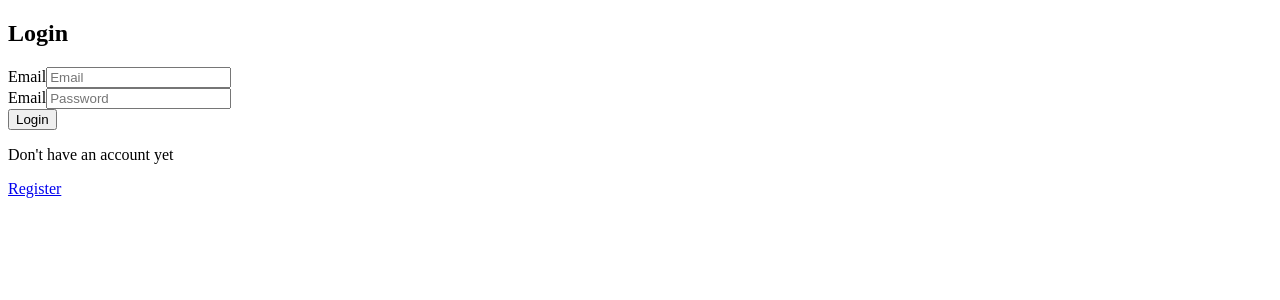
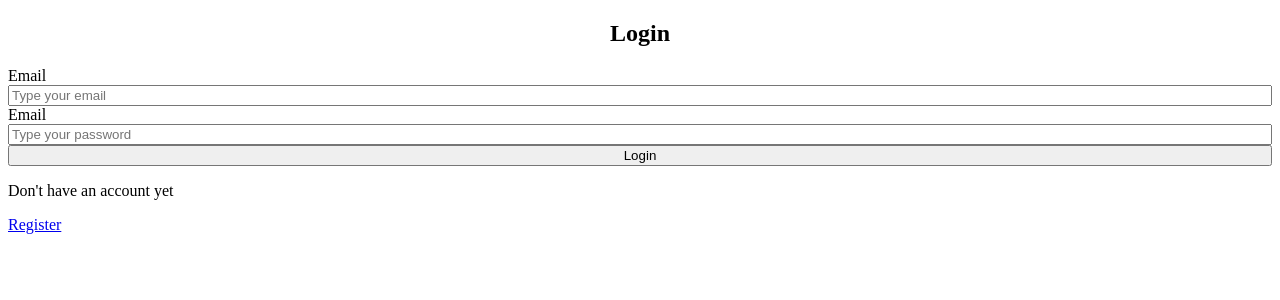
Before and after one commit to ElDev1/memories, a React (Create React App) app: page /login in a window 1280 px wide. Shown: the top 300 px of the page. Built offline with nearby package versions, Linux system fonts and the light colour scheme.

Commit message:
add yup validation, finish form

```diff
--- a/package.json
+++ b/package.json
@@ -11,7 +11,8 @@
     "react-dom": "^18.2.0",
     "react-router-dom": "^6.3.0",
     "react-scripts": "5.0.1",
-    "web-vitals": "^2.1.4"
+    "web-vitals": "^2.1.4",
+    "yup": "^0.32.11"
   },
   "scripts": {
     "start": "react-scripts start",
--- /dev/null
+++ b/src/Components/Login/Login.css
@@ -0,0 +1,9 @@
+.login-title {
+    text-align: center;
+}
+
+.input-container,
+.submit-container {
+    display: flex;
+    flex-direction: column;
+}
--- a/src/Components/Login/Login.jsx
+++ b/src/Components/Login/Login.jsx
@@ -1,27 +1,72 @@
+import './Login.css';
 import { Link } from 'react-router-dom';
+import { useFormik } from 'formik';
+import * as Yup from 'yup';
 
 const Login = () => {
+    const initialValues = {
+        email: '',
+        password: ''
+    };
+
+    const onSubmit = values => console.log(values);
+
+    const validationSchema = Yup.object({
+        email: Yup.string()
+            .email('Invalid email address')
+            .required('Required field'),
+        password: Yup.string().required('Required field')
+    });
+
+    const formik = useFormik({ initialValues, onSubmit, validationSchema });
+    const { handleSubmit, handleChange, handleBlur, values, errors, touched } =
+        formik;
+
     return (
-        <div>
-            <h2>Login</h2>
-            <form>
-                <div>
+        <section className='login'>
+            <h2 className='login-title'>Login</h2>
+            <form onSubmit={handleSubmit}>
+                <div className='input-container'>
                     <label htmlFor='email'>Email</label>
-                    <input type='text' placeholder='Email' required />
+                    <input
+                        id='email'
+                        type='text'
+                        name='email'
+                        onChange={handleChange}
+                        onBlur={handleBlur}
+                        value={values.email}
+                        placeholder='Type your email'
+                        required
+                    />
+                    {errors.email && touched.email ? (
+                        <div>{errors.email}</div>
+                    ) : null}
                 </div>
-                <div>
+                <div className='input-container'>
                     <label htmlFor='password'>Email</label>
-                    <input type='password' placeholder='Password' required />
+                    <input
+                        id='password'
+                        type='password'
+                        name='password'
+                        onChange={handleChange}
+                        onBlur={handleBlur}
+                        value={values.password}
+                        placeholder='Type your password'
+                        required
+                    />
+                    {errors.password && touched.password ? (
+                        <div>{errors.password}</div>
+                    ) : null}
                 </div>
-                <div>
-                    <button>Login</button>
+                <div className='submit-container'>
+                    <button type='submit'>Login</button>
                 </div>
                 <div>
                     <p>Don't have an account yet</p>
                     <Link to='/register'>Register</Link>
                 </div>
             </form>
-        </div>
+        </section>
     );
 };
 
```
Also changed, not shown: 1 other file (tests, documents, lock files or other folders).
